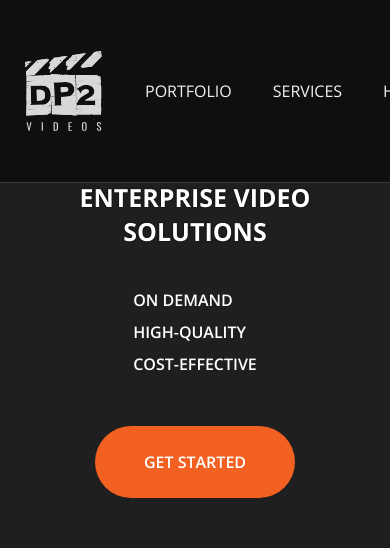
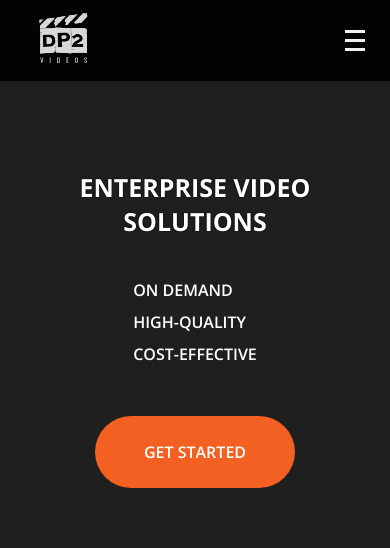
Before and after one commit to danielportilho/dp2videos, an Angular app: page / in a window 390 px wide. Shown: the top 548 px of the page. Built offline with nearby package versions, Linux system fonts and the light colour scheme.

Commit message:
menu responsivo

```diff
--- a/src/app/pages/home/home.component.html
+++ b/src/app/pages/home/home.component.html
@@ -1,5 +1,5 @@
 <div class="main">
-    <header class="header" [ngClass]="{'header-top': !showFixedHeader}">
+    <header class="header" [ngClass]="{'header-top': !showFixedHeader, 'header-menu-active': showMenu}">
         <div class="container container-side-margin header-container">
             <div class="header-logo">
                 <svg id="logo_positiva" data-name="logo positiva" xmlns="http://www.w3.org/2000/svg" width="76.534" height="79.833" viewBox="0 0 76.534 79.833">
@@ -51,10 +51,12 @@
                     </g>
                 </svg>
             </div>
+
+
+
             <div class="header-navigation">
                 <div class="header-navigation-wrapper">
-                    <div class="mobile-close-button"></div>
-                    <ul class="menu">
+                    <ul class="menu" [ngClass]="{'menu-active': showMenu}">
                         <li class="menu-item">PORTFOLIO</li>
                         <li class="menu-item">SERVICES</li>
                         <li class="menu-item">HOW WE WORK</li>
@@ -63,6 +65,12 @@
                         <li class="menu-item menu-get-started">GET STARTED</li>
                     </ul>
                 </div>
+            </div>
+
+            <div class="mobile-menu-button" (click)="showMenu = !showMenu" [ngClass]="{'mobile-menu-button-close': showMenu}">
+                <span></span>
+                <span></span>
+                <span></span>
             </div>
         </div>
     </header>
@@ -449,7 +457,7 @@
                 <div class="accordion-container">
 
                     <div class="accordion accordion-1" [ngClass]="{'active': accordion1Active}">
-                        <div (click)="accordion1Active = !accordion1Active" class="accordion-header container container-side-margin">
+                        <div (click)="accordion1Active = !accordion1Active; accordion2Active = false; accordion3Active = false;" class="accordion-header container container-side-margin">
                             <div class="accordion-header-title">PRE PRODUCTION</div>
                             <div class="accordion-header-steps">3 steps</div>
                             <div class="accordion-header-arrow">
@@ -574,7 +582,7 @@
                     </div>
 
                     <div class="accordion accordion-2" [ngClass]="{'active': accordion2Active}">
-                        <div (click)="accordion2Active = !accordion2Active" class="accordion-header container container-side-margin">
+                        <div (click)="accordion2Active = !accordion2Active; accordion1Active = false; accordion3Active = false" class="accordion-header container container-side-margin">
                             <div class="accordion-header-title">PRODUCTION</div>
                             <div class="accordion-header-steps">3 steps</div>
                             <div class="accordion-header-arrow">
@@ -631,7 +639,7 @@
                     </div>
 
                     <div class="accordion accordion-3" [ngClass]="{'active': accordion3Active}">
-                        <div (click)="accordion3Active = !accordion3Active" class="accordion-header container container-side-margin">
+                        <div (click)="accordion3Active = !accordion3Active; accordion1Active = false; accordion2Active = false" class="accordion-header container container-side-margin">
                             <div class="accordion-header-title">POST PRODUCTION</div>
                             <div class="accordion-header-steps">last step</div>
                             <div class="accordion-header-arrow">
@@ -763,7 +771,7 @@
 
     <footer class="footer">
         <div class="footer-header">
-            <div class="footer-header-container container container-side-margin">
+            <div class="footer-header-container container">
                 <svg id="logo_positiva" data-name="logo positiva" xmlns="http://www.w3.org/2000/svg" width="76.534" height="79.833" viewBox="0 0 76.534 79.833">
                     <g id="Grupo_149" data-name="Grupo 149">
                         <path id="Caminho_72" data-name="Caminho 72" d="M22.2,922.884,20.28,914.31H21.4l1.355,6.319,1.291-6.319h1.09l-1.894,8.574Z" transform="translate(-18.701 -843.147)" fill="#F1F1F1"/>
--- a/src/app/pages/home/home.component.scss
+++ b/src/app/pages/home/home.component.scss
@@ -7,9 +7,8 @@
 
 header {
     width: 100%;
-    height: 100px;
     display: flex;
-
+    min-height: 70px;
     position: fixed;
     left: 0;
     top: 0;
@@ -25,15 +24,22 @@ header {
         justify-content: space-between;
         padding-top: 10px;
         padding-bottom: 10px;
+        transition: all .4s ease;
 
         .header-logo {
             flex: 0 0 80px;
+            transition: all .4s ease;
             svg {
+                height: 80px;
+                transition: all .4s ease;
                 g * {
                     fill: $gray-dark;
                     transition: fill .3s ease;
                 }
             }
+        }
+        .mobile-menu-button {
+            display: none;
         }
         .header-navigation {
             flex: 0;
@@ -41,6 +47,7 @@ header {
             align-items: center;
 
             .header-navigation-wrapper {
+
                 ul.menu {
                     margin: 0;
                     list-style: none;
@@ -59,24 +66,90 @@ header {
             }
         }
     }
+
+    @media (max-width: 1024px) {
+        .header-container {
+            position: relative;
+            flex-direction: column;
+
+            .header-logo {
+                align-items: flex-start;
+                flex: 0 0 50px;
+                transition: all .4s ease;
+                svg {
+                    height: 50px;
+                    g * {
+                        fill: $gray-dark;
+                        transition: fill .3s ease;
+                    }
+                }
+            }
+            .mobile-menu-button {
+                display: block;
+                position: absolute;
+                right: 25px;
+                top: 27px;
+                span {
+                    background-color: $gray-dark;
+                }
+            }
+            .header-navigation {
+                flex: 1;
+                display: flex;
+                justify-content: center;
+
+                .header-navigation-wrapper {
+                    ul.menu {
+                        padding: 0;
+                        max-height: 0px;
+                        overflow: hidden;
+                        display: flex;
+                        flex-direction: column;
+                        align-items: center;
+                        transition: all .6s ease;
+
+                        >li {
+                            padding: 10px 0;
+                            margin: 0;
+                        }
+                    }
+                    ul.menu.menu-active {
+                        max-height: 252px;
+                    }
+                }
+            }
+        }
+    }
 }
 
 header.header-top {
-    background: rgba(black, 0.5);
+    background: rgba(black, 0.9);
     z-index: 100;
-    border-bottom: 1px solid $gray-dark-suport;
+    border-bottom: 1px solid $gray-dark;
     box-shadow: none;
-    padding: 41px 0;
+    padding:3px 0;
 
     .header-container {
+        .mobile-menu-button {
+            display: none;
+
+        }
         .header-logo {
+            flex: 0 0 80px;
             svg {
+                height: 80px;
                 g * {
                     fill: $gray-2;
                 }
             }
+
+            @media (max-width: 1024px) {
+
+            }
         }
+
         .header-navigation {
+
             .header-navigation-wrapper {
                 ul.menu {
                     li {
@@ -88,10 +161,102 @@ header.header-top {
     }
 }
 
+@media (max-width: 1024px) {
+    header.header-top {
+        .header-container {
+            align-items: center;
+            flex-direction: column;
+
+            .header-logo {
+                align-self: flex-start;
+                flex: 0 0 50px;
+                svg {
+                    height: 50px !important;
+                    g * {
+                        fill: $gray-2;
+                    }
+                }
+            }
+            .mobile-menu-button {
+                display: block;
+                span {
+                    background-color: $gray-1;
+                }
+            }
+            .header-navigation {
+                flex: 1;
+                display: flex;
+                flex-direction: column;
+
+
+                .header-navigation-wrapper {
+                    display: flex;
+                    align-self: flex-start;
+
+                    ul.menu {
+                        flex: 1;
+                        padding: 0;
+                        max-height: 0px;
+                        overflow: hidden;
+                        display: flex;
+                        flex-direction: column;
+                        align-items: center;
+                        transition: all .6s ease;
+
+                        >li {
+                            flex: 1;
+                            padding: 10px 0;
+                            margin: 0;
+                        }
+                    }
+
+                    ul.menu.menu-active {
+                        max-height: 252px;
+                    }
+                }
+            }
+        }
+    }
+}
+
+.mobile-menu-button {
+    width: 20px;
+    height: 20px;
+    cursor: pointer;
+
+    span {
+        display: block;
+        height: 3px;
+        margin-bottom: 6px;
+        background-color: $gray-1;
+        transform: rotate(0);
+        transition: all .3s ease;
+
+        :last-child {
+            margin-bottom: 0px;
+        }
+    }
+}
+
+.mobile-menu-button.mobile-menu-button-close {
+
+    span {
+        opacity: 0;
+    }
+    span:first-child {
+        transform: rotate(45deg) translate(7px, 7px);
+        opacity: 1;
+    }
+    span:last-child {
+        transform: rotate(-45deg) translate(5px, -6px);
+        opacity: 1;
+    }
+}
+
 .section-main {
-    padding-top: 100px;
+    padding-top: 70px;
     background-color: $gray-dark;
-    min-height: 500px;
+    min-height: 400px;
     width: 100%;
     position: relative;
 
@@ -100,7 +265,7 @@ header.header-top {
         flex-direction: column;
         align-items: center;
         color: $white;
-        padding-top: 80px;
+        padding-top: 100px;
 
         .section-main-title {
             padding-bottom: 16px;
@@ -170,15 +335,10 @@ header.header-top {
         }
     }
 
-    .go-down-element {
-        position: absolute;
-        left: 50%;
-        bottom: 25px;
-        width: 42px;
-        height: 41px;
-        margin-left: -21px;
-        z-index: 1;
+    @media (max-width: 768px) {
+        min-height: 480px;
     }
+
 }
 
 .section-portfolio {
@@ -208,7 +368,6 @@ header.header-top {
 
     @media (max-width: 768px) {
         .section-portfolio-container {
-            padding-top: 41px;
             padding-bottom: 41px;
             position: relative;
 
@@ -607,9 +766,12 @@ header.header-top {
             justify-content: center;
             align-items: center;
             svg {
+                flex: 0 0 60px;
                 height: 40px;
             }
             .footer-title {
+                flex: 0;
+                white-space: nowrap;
                 font-family: $font-bold;
                 color: $gray-1;
 
@@ -885,7 +1047,7 @@ header.header-top {
     .step {
         display: flex;
         flex-direction: column;
-        padding-bottom: 41px;
+        padding-bottom: 16px;
         box-sizing: border-box;
         flex: 1;
         align-items: flex-start;
@@ -897,13 +1059,13 @@ header.header-top {
         .step-number {
             color: $gray-3;
             font-family: $font-bold;
-            margin-bottom: 10px;
+            margin-bottom: 6px;
         }
         .step-title {
             color: white;
             font-family: $font-medium;
             font-size: 20px;
-            margin-bottom: 16px;
+            margin-bottom: 10px;
         }
         .step-description {
             color: $gray-2;
--- a/src/app/pages/home/home.component.ts
+++ b/src/app/pages/home/home.component.ts
@@ -11,6 +11,7 @@ export class HomeComponent implements OnInit {
   accordion1Active = false;
   accordion2Active = false;
   accordion3Active = false;
+  showMenu: boolean;
 
   constructor() { }
 
```
